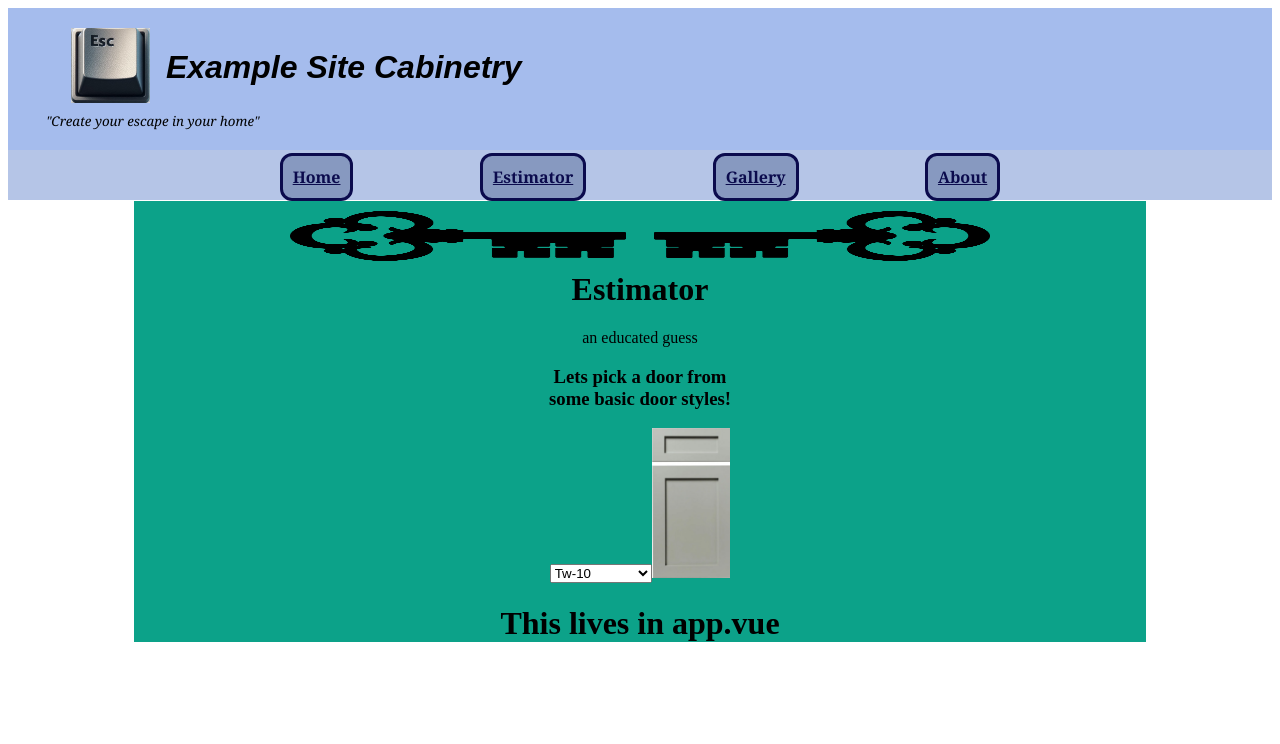
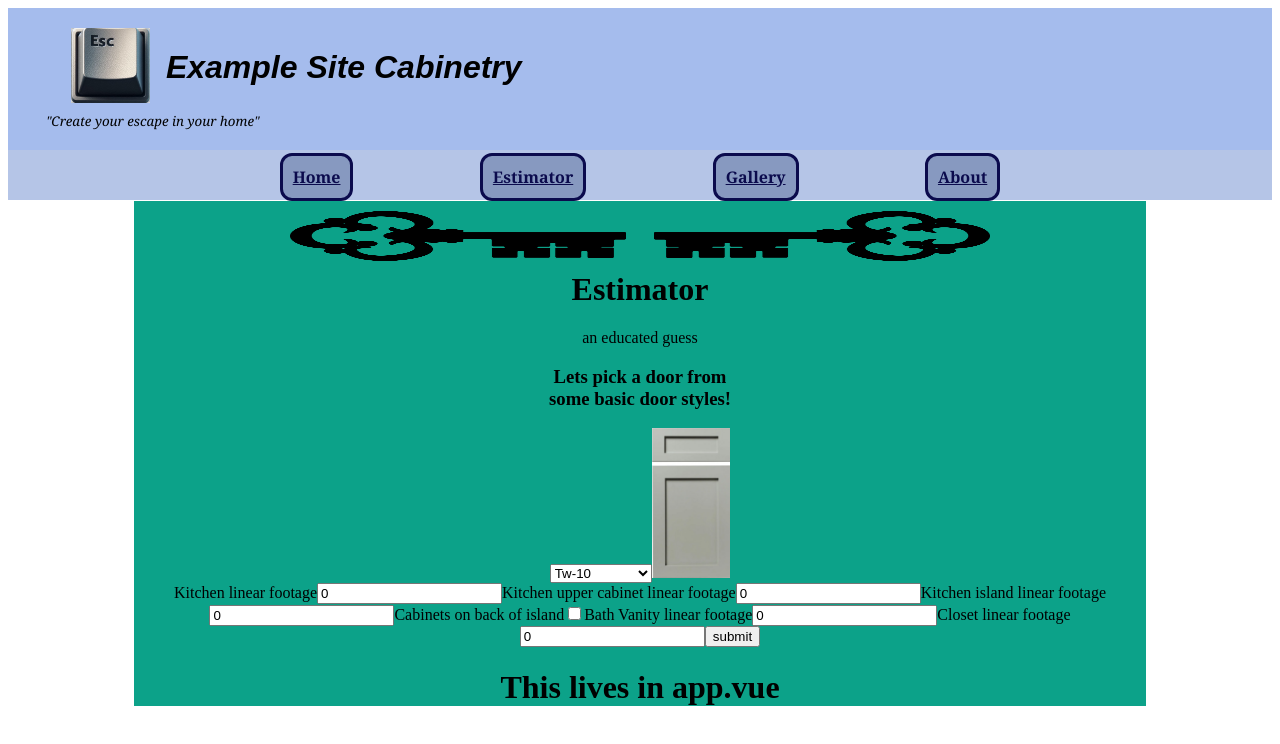
Before and after one commit to sicklibra/ESC_Website, a Vue app in the folder ESC_Cabinetry/: page /estimator in a window 1280 px wide. Shown: the top 744 px of the page. Built offline with nearby package versions, Linux system fonts and the light colour scheme.

Commit message:
establish form and vbindings make info dynamic

```diff
--- a/ESC_Cabinetry/src/views/Estimator.vue
+++ b/ESC_Cabinetry/src/views/Estimator.vue
@@ -1,5 +1,5 @@
 <script setup>
-import { ref } from 'vue';
+import { ref, vModelCheckbox } from 'vue';
   import i10rc from '@/assets/doors/10rc.jpg';
   import i10sq from '@/assets/doors/10sq5.jpg';
   import iaspen from '@/assets/doors/aspen.png';
@@ -13,15 +13,7 @@ import { ref } from 'vue';
     closet: 400,
     island: 375,
   }
-  const bathft=0
-  const kitft=0
-  const closetft=0
-  const total=0;
-
-  const hood=false;
-  const drbx=70
-
-    const fronts={
+const fronts={
       tenrc:{
         doorprice: 17,
         drawerprice: 14,
@@ -53,9 +45,37 @@ import { ref } from 'vue';
         pic:isavannah,
       },
     }
-    const faceSelect=fronts.tw10.pic;
+  const bathft=ref(0);
+  const kitft=ref(0);
+  const closetft=ref(0);
+  const islft=ref(0);
+  const kitupft=ref(0);
+  const islbk=ref();
+  const total= 0;
+
+  const hood=ref(false);
+  const drbx=70;
+  const drprice= ref( fronts.tw10.doorprice);
+  const drwprice= ref( fronts.tw10.drawerprice);
+
+  // const islbksel=()=>{islbk==false ? islbk=true : islbk=false;}
+    const faceSelect=ref(fronts.tw10.pic);
     const calcprice=()=>{
         alert('Disclaimer: \n This estimator is for rough estimates only! \n It is intended to give you a very rough estimate of the cost of your project\n and is subject to change drastically.\nThese changes are influenced by but not limited to:/n -Consolidation through a general contractor. \n -various discounts that may be applied.\n -Differing material choices and colors\n -Accessibility hardships and special requirements. \nBy clicking OK you acknowledge that this estimate is in no way binding and subject to change.');
+
+
+    }
+    const show=(e)=>{
+      var targ=e.target;
+      var img=fronts.pic;
+      var newbox= document.createElement('img')
+      newbox.src=img;
+      newbox.id=hovdisp;
+      document.targ.appendChild(newbox);
+    }
+    const unshow=(e)=>{
+      var targ=e.target;
+      document.targ.removeChild(firstElementChild);
     }
 </script>
 
@@ -66,15 +86,36 @@ import { ref } from 'vue';
     <div id="doorsel">
       <h3>Lets pick a door from<br>some basic door styles!</h3>
       <select  name="door" id="door">
-        <option v-on:select="faceSelect=fronts.tw10.pic" value="tw10">Tw-10</option>
-        <option v-on:select="faceSelect=fronts.crp10.pic" value="crp10">CRP10</option>
-        <option value="10rc">10rc</option>
-        <option value="10sq">10Sq</option>
-        <option value="aspen">Aspen</option>
-        <option value="savannah">SavannahMT</option>
+        <option v-on:mouseover="show(event)" v-on:mouseout="unshow(event)" id="tw10">Tw-10</option>
+        <option v-on:mouseover="show(event)" v-on:mouseout="unshow(event)" id="crp10">CRP10</option>
+        <option v-on:mouseover="show(event)" v-on:mouseout="unshow(event)" id="tenrc">10rc</option>
+        <option v-on:mouseover="show(event)" v-on:mouseout="unshow(event)" id="tensq">10Sq</option>
+        <option v-on:mouseover="show(event)" v-on:mouseout="unshow(event)" id="aspen">Aspen</option>
+        <option v-on:mouseover="show(event)" v-on:mouseout="unshow(event)" id="savannah">SavannahMT</option>
       </select>
-      <img v-bind:src='faceSelect' alt=""height=150px>
+      <img :src='faceSelect' alt=""height='150px'>
     </div>
-    <form action="calcprice"></form>
+    <form @submit.prevent="calcprice">
+      <label for="kitft">Kitchen linear footage</label>
+      <input type="number" id="kitft" name="kitft" v-model="kitft">
+      <label for="kitupft">Kitchen upper cabinet linear footage</label>
+      <input type="number" id="kitupft" name="kitupft" v-model="kitupft">
+      <label for="islft">Kitchen island linear footage</label>
+      <input type="number" name="islft" id="islft" v-model="islft">
+      <label for="backcab">Cabinets on back of island</label>
+      <input type="checkbox" name="backcab" id="backcab" v-model="islbk">
+      <label for="bathft">Bath Vanity linear footage</label>
+      <input type='number' id="bathft" name="bathft" v-model="bathft">
+      <label for="closetft">Closet linear footage</label>
+      <input type="number" id="closetft" name="closetft" v-model="closetft">
+      <button v-on:submit="calcprice">submit</button>
+
+    </form>
   </div>
 </template>
+
+<style scoped>
+#hovdisp {
+  float:right;
+}
+</style>
```
